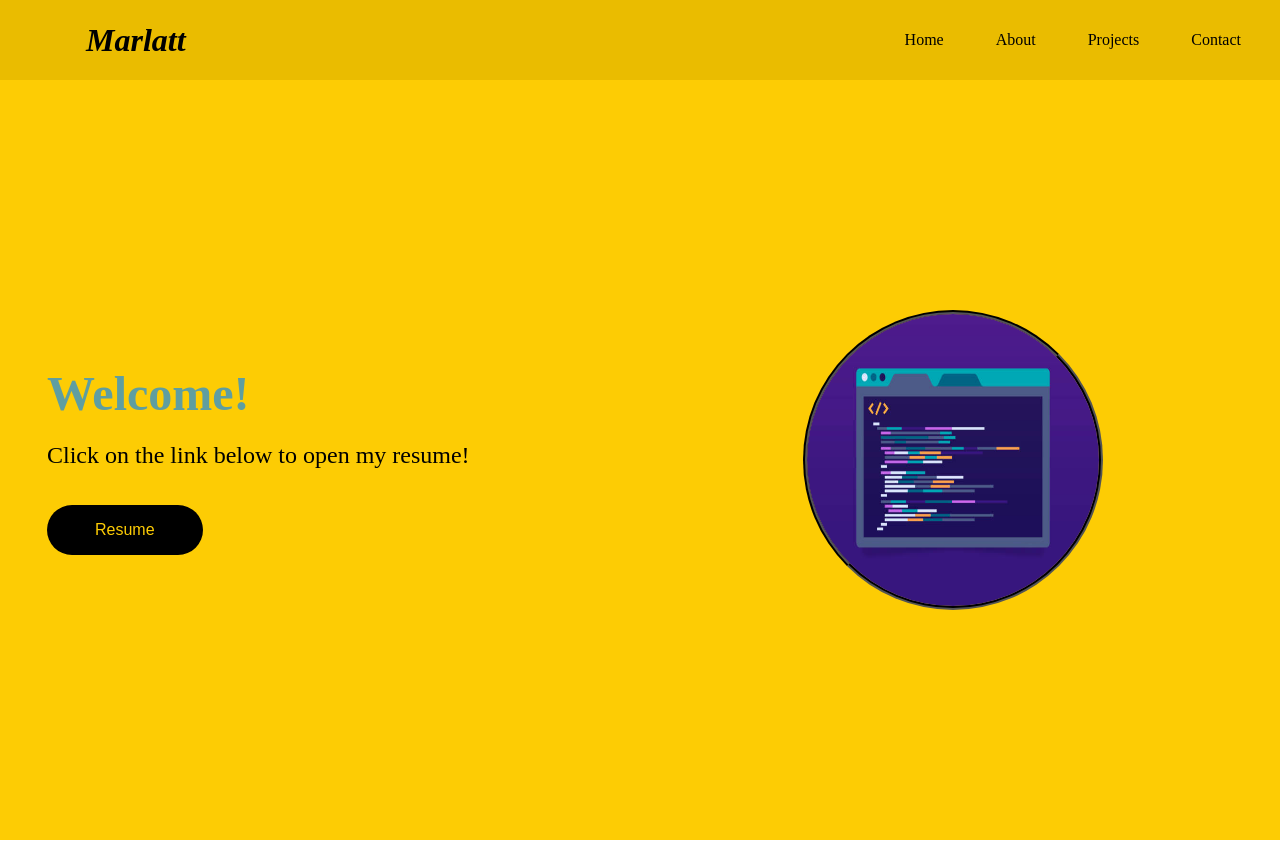
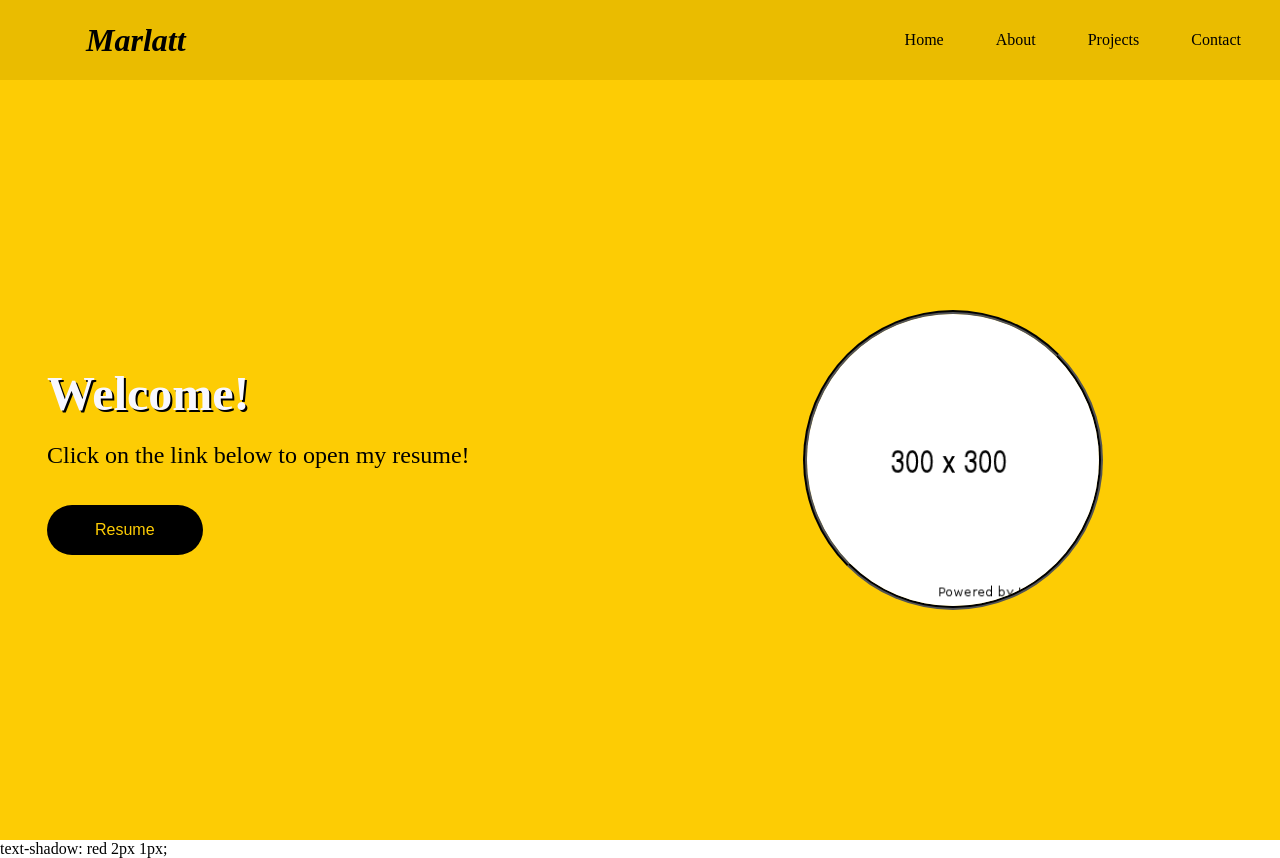
Before and after one commit to Nicholasm3198/Personalpage, a plain HTML site: page index.html in a window 1280 px wide. Drawn offline with Linux system fonts and the light colour scheme.

Commit message:
Tweaked home screen and about page

```diff
--- a/css/styling.css
+++ b/css/styling.css
@@ -7,9 +7,11 @@ img{
 
 h1{
 	font-size: 30px;
-	color: cadetblue;
+	color: ghostwhite;
 	text-align: center;
 	text-underline-position: auto;
+
+
 }
 
 h2{
@@ -46,6 +48,7 @@ nav {
 	font-weight: bold;
 	font-style: italic;
 	padding: 0 2rem;
+	text-shadow: whitesmoke; 2px 2px;
 }
 
 nav a {
--- a/index.html
+++ b/index.html
@@ -19,6 +19,7 @@
 		<div class="logo">
 			<nav>
 				<a href="index.html">Marlatt</a>
+
 			</nav>
 		</div>
 		<div class="nav-items">
@@ -33,16 +34,18 @@
 <section class="hero">
 	<div class="hero-container">
 	<div class="column-left">
-		<h1>Welcome!</h1>
+		<h1 style="text-shadow: black 2px 2px;">Welcome!</h1>
 		<p>Click on the link below to open my resume!</p>
 		<button class="button">Resume</button>
 	</div>
 	<div class="column-right">
-		<img src="img/codingillustration.jpeg" width="300" height="300" class="center"
+		<img src="img/whitehomepage.PNG" width="300" height="300" class="center"
 		alt="illustration"
 		class="hero-image">
 	</div>
 </section>
+
+text-shadow: red 2px 1px;
 
 <!-- Main element -->
 <!--
```
Also changed, not shown: img/greenhomepage.png (added), img/whitehomepage.png (added), 2 other files.
